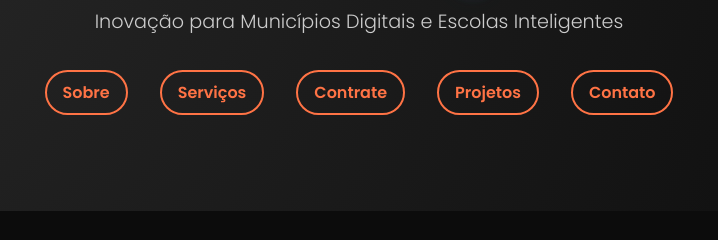
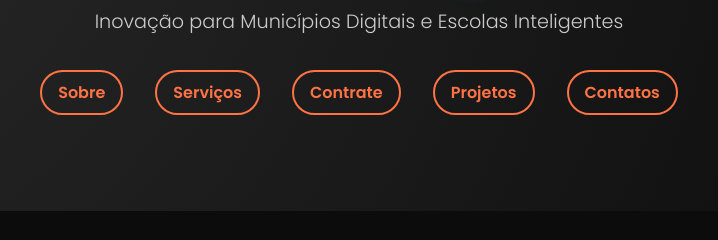
Before and after one commit to sandell887/Wisdom-S, a plain HTML site: page WisdomS.html in a window 1280 px wide. Shown: the part 212-452 px from the top of the page, 281-999 px from the left. Drawn offline with Linux system fonts and the light colour scheme.

Commit message:
atualização de nome

```diff
--- a/WisdomS.html
+++ b/WisdomS.html
@@ -53,7 +53,7 @@
         <a href="#servicos">Serviços</a>
         <a href="#contrate">Contrate</a> <!-- Atualizei menu para #contrate -->
         <a href="#projetos">Projetos</a>
-        <a href="#contato">Contato</a>
+        <a href="#contato">Contatos</a>
       </nav>
     </div>
   </header>
```
